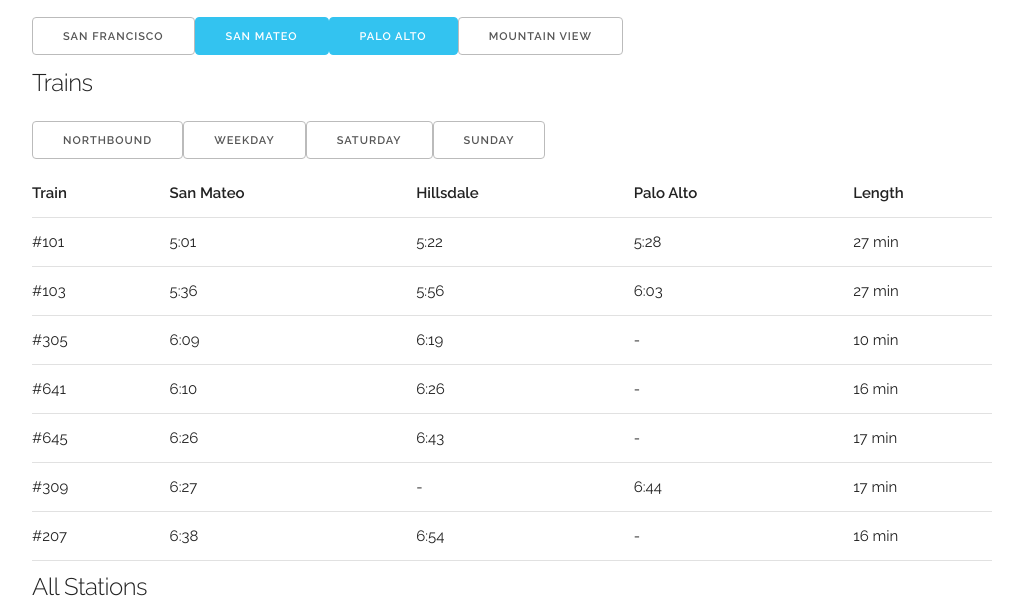
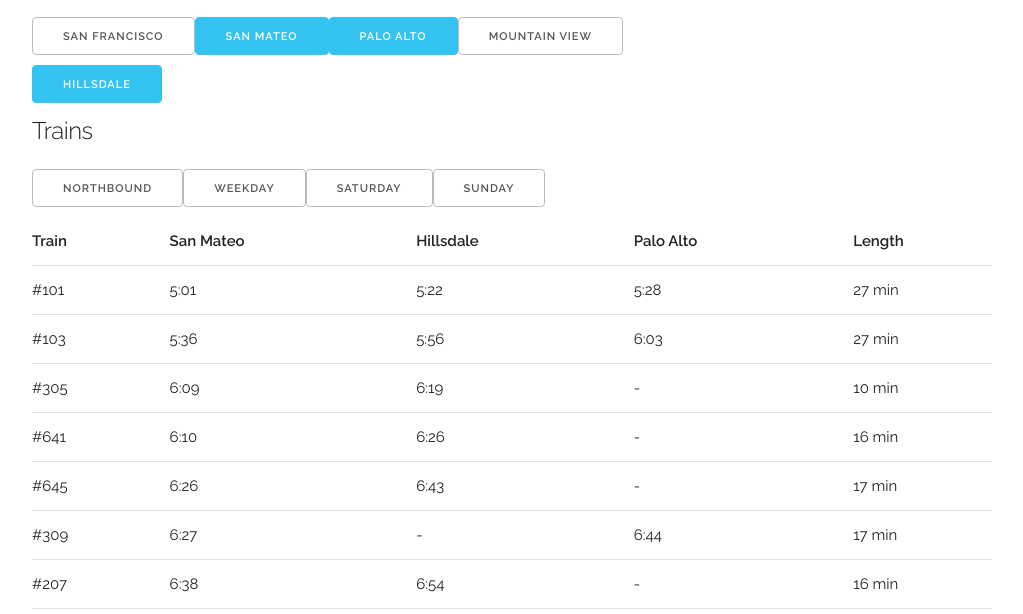
Before and after one commit to terrynsun/hello-caltrain, a plain HTML site: page index.html in a window 1280 px wide. Shown: the part 167-781 px from the top of the page, without its empty margins (128-1151 px from the left). Drawn offline with Linux system fonts and the light colour scheme.

Commit message:
Make it possible to de-select stations that aren't in your favorites

```diff
--- a/index.html
+++ b/index.html
@@ -20,6 +20,7 @@
           <h1>Hello Caltrain</h1>
           <h5> Favorite Stations </h5>
           <div id='favorites'> </div>
+          <div id='other-actives'> </div>
           <div id='trains'>
             <h5> Trains </h5>
               <div id='traintable-buttons'>
--- a/index.js
+++ b/index.js
@@ -32,7 +32,6 @@
       return stationNames[a][0] - stationNames[b][0];
     });
   }
-  console.log(list);
 }
 
 function clearNode(node) {
@@ -218,6 +217,25 @@
     });
     div.appendChild(b);
   }
+
+  // Create buttons for other active stations so we can remove them
+  div = document.querySelector('#other-actives');
+  clearNode(div);
+
+  for (const s of actives) {
+    if (favs.indexOf(s) == -1) {
+      const b = document.createElement('button');
+      toggleButtonPrimary(b);
+      b.textContent = s;
+      b.addEventListener('click', (e) => { //jshint ignore:line
+        toggleCity(actives, s, stationNames);
+        drawTrainTable(state, data);
+        drawFavorites(state, data);
+      });
+      div.appendChild(b);
+    }
+  }
+
 }
 
 // Given list of all trips, and stations that we're interested in,
```
